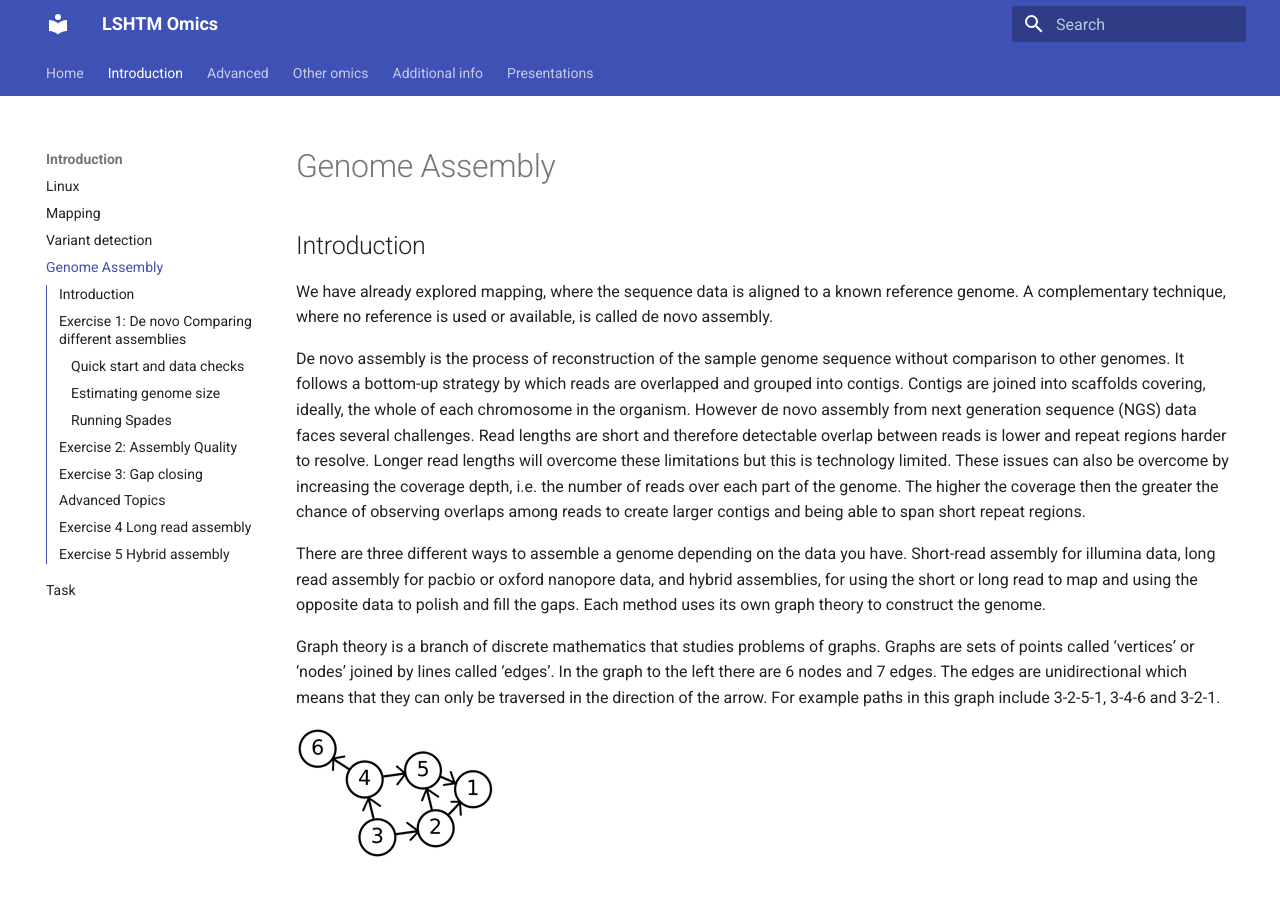
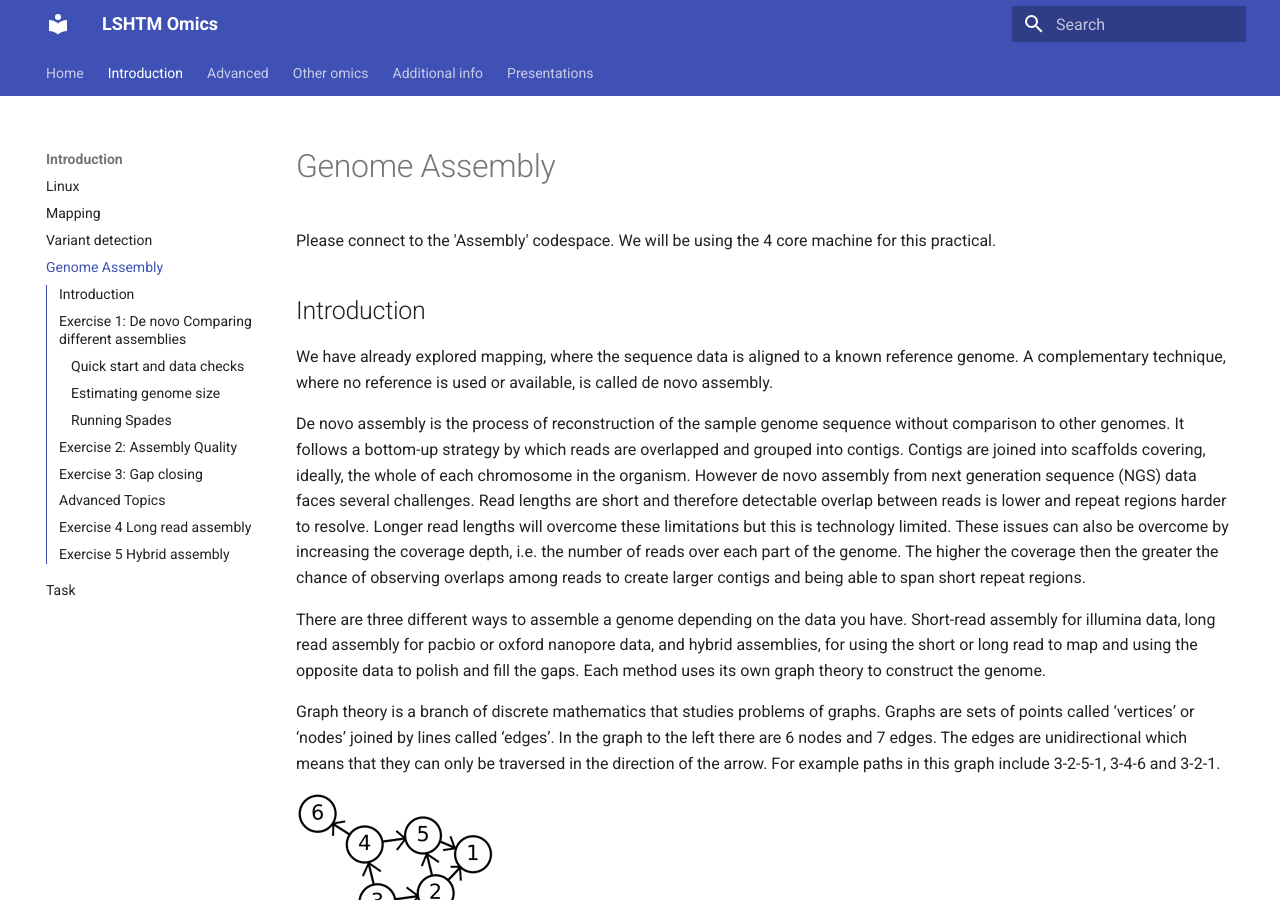
Before and after one commit to lshtm-genomics/omics-course, an MkDocs documentation site: the page built from docs/introduction/assembly-and-third-gen-sequencing.md, in a window 1280 px wide and 900 px high. Built offline with MkDocs 1.6.1 and Material for MkDocs 9.7.7, drawn with Linux system fonts in a browser that asks for light colours.

Commit message:
Update assembly-and-third-gen-sequencing.md

```diff
--- a/docs/introduction/assembly-and-third-gen-sequencing.md
+++ b/docs/introduction/assembly-and-third-gen-sequencing.md
@@ -1,4 +1,5 @@
 # Genome Assembly
+Please connect to the 'Assembly' codespace. We will be using the 4 core machine for this practical.
 
 ## Introduction
 
```
